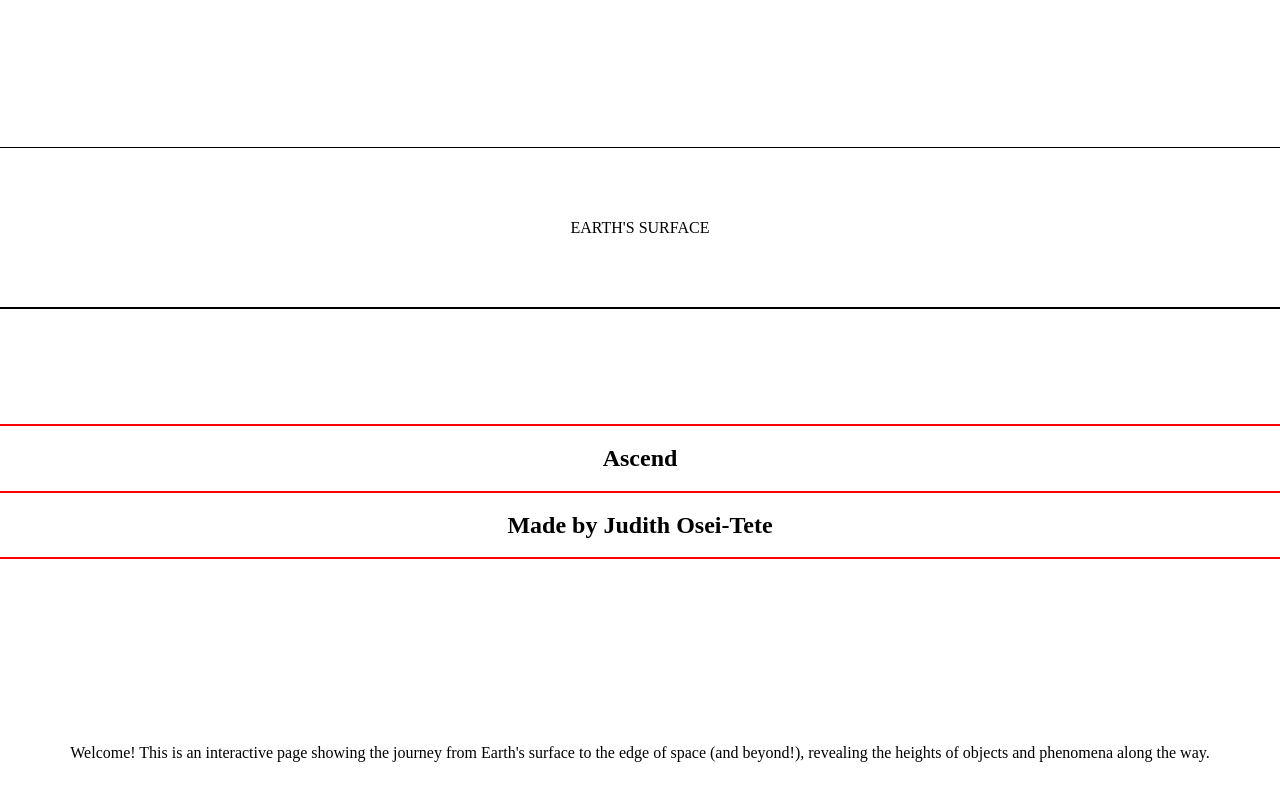
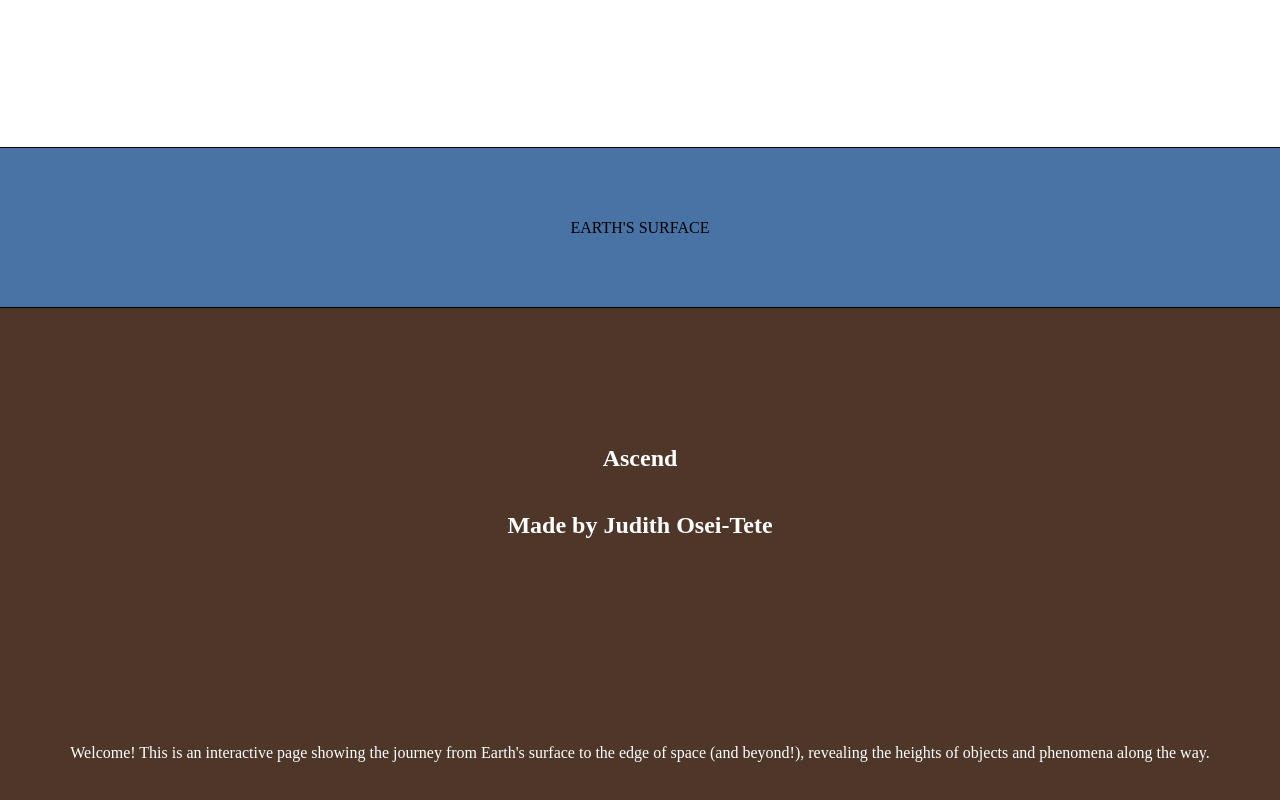
Before and after one commit to this-is-judith/ascend, a React (Create React App) app: page / in a window 1280 px wide. Shown: the part 3852-4652 px from the top of the page. Built offline with nearby package versions, Linux system fonts and the light colour scheme.

Commit message:
color code main page

```diff
--- a/src/App.js
+++ b/src/App.js
@@ -6,7 +6,7 @@ import Stratosphere from "./components/Stratosphere";
 
 function App() {
   useEffect(() => {
-    // Make sure page begins from bottom
+    // Begin page from bottom
     const scrollToBottom = () => {
       window.scrollTo(0, document.body.scrollHeight);
     };
--- a/src/components/main.css
+++ b/src/components/main.css
@@ -5,6 +5,7 @@
 }
 
 .earths-surface {
+  background-color: rgb(74, 115, 165);
   outline: 0.1vh solid black;
   flex: 1;
   display: flex;
@@ -13,19 +14,20 @@
 }
 
 .intro {
+  background-color: #4e3629;
   outline: 0.1vh solid black;
   flex: 4;
   display: flex;
   flex-direction: column;
   align-items: center;
   justify-content: center;
+  color: white;
 }
 
 .ace-animation,
 .title,
 .subtitle,
 .welcome {
-  outline: 0.1vh solid red;
   flex: 1;
   width: 100%;
   display: flex;
```
